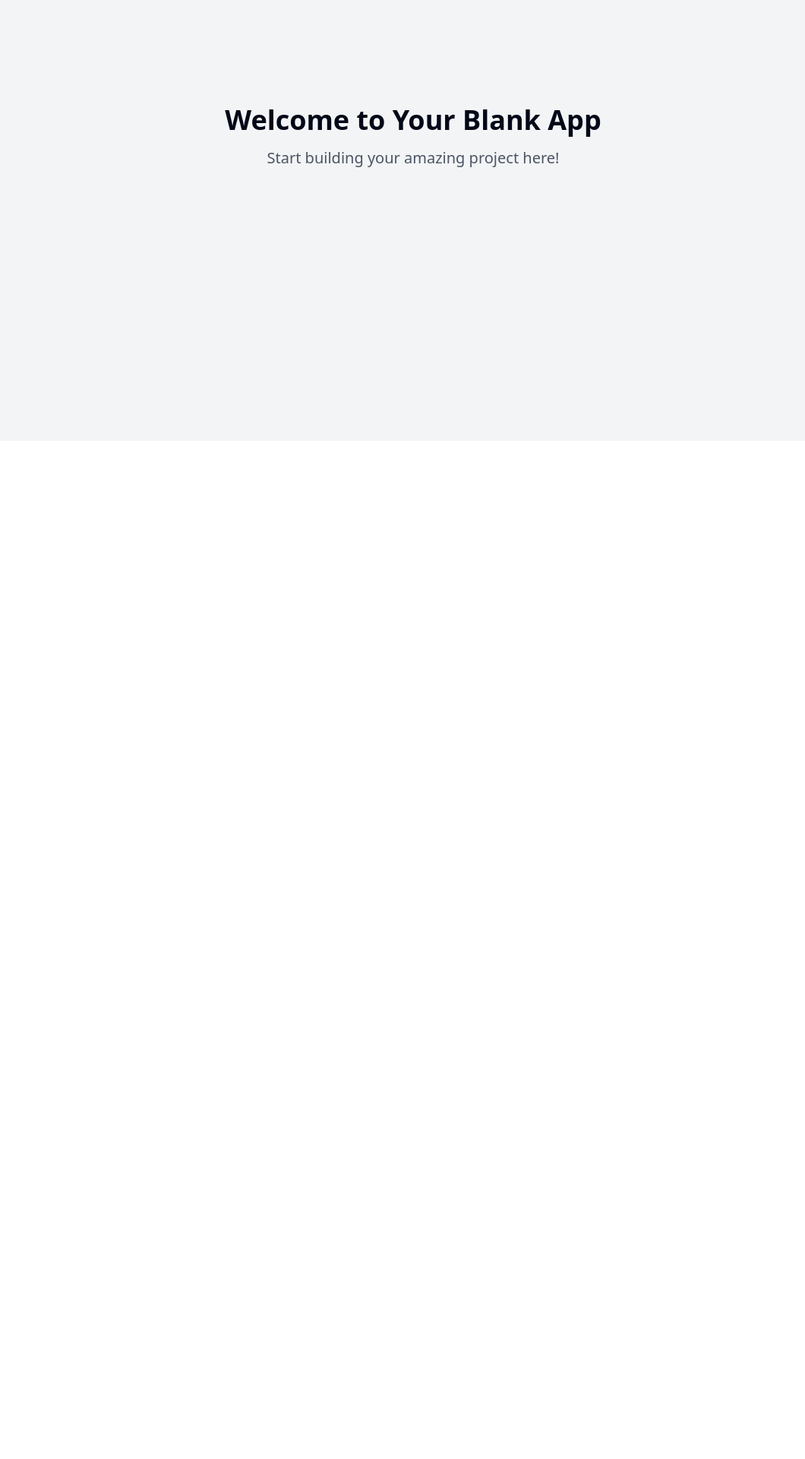
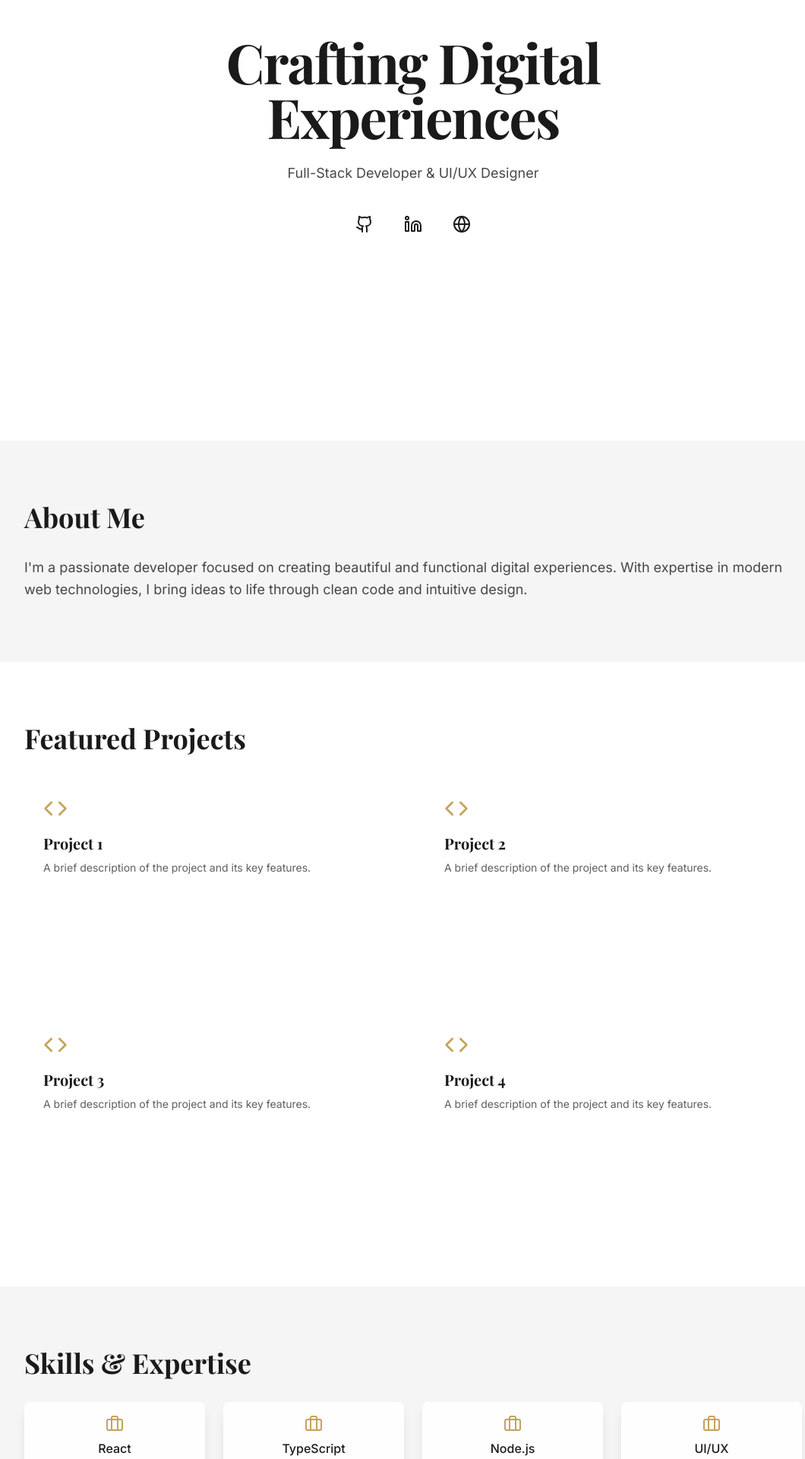
Before and after one commit to OpenInnovationNetwork/showcase-sailboat-nest, a React (Vite) app: page / in a window 1280 px wide. Shown: the part 220-2140 px from the top of the page at 76% size, without its empty margins (96-1156 px from the left). Before the commit the page ends 800 px from the top, so only its background shows below. Built offline with nearby package versions, Linux system fonts and the light colour scheme.

Commit message:
Add portfolio site
This commit adds a static portfolio site.

```diff
--- a/index.html
+++ b/index.html
@@ -1,17 +1,18 @@
+
 <!DOCTYPE html>
 <html lang="en">
   <head>
     <meta charset="UTF-8" />
     <meta name="viewport" content="width=device-width, initial-scale=1.0" />
-    <title>showcase-sailboat-nest</title>
-    <meta name="description" content="Lovable Generated Project" />
-    <meta name="author" content="Lovable" />
+    <title>Portfolio</title>
+    <meta name="description" content="Professional Portfolio" />
+    <meta name="author" content="Portfolio" />
     <meta property="og:image" content="/og-image.png" />
+    <link rel="stylesheet" href="https://fonts.googleapis.com/css2?family=Playfair+Display:wght@400;500;600;700&family=Inter:wght@300;400;500;600&display=swap" />
   </head>
 
   <body>
     <div id="root"></div>
-    <!-- IMPORTANT: DO NOT REMOVE THIS SCRIPT TAG OR THIS VERY COMMENT! -->
     <script src="https://cdn.gpteng.co/gptengineer.js" type="module"></script>
     <script type="module" src="/src/main.tsx"></script>
   </body>
--- a/src/index.css
+++ b/src/index.css
@@ -1,3 +1,4 @@
+
 @tailwind base;
 @tailwind components;
 @tailwind utilities;
@@ -5,97 +6,43 @@
 @layer base {
   :root {
     --background: 0 0% 100%;
-    --foreground: 222.2 84% 4.9%;
-
-    --card: 0 0% 100%;
-    --card-foreground: 222.2 84% 4.9%;
-
-    --popover: 0 0% 100%;
-    --popover-foreground: 222.2 84% 4.9%;
-
-    --primary: 222.2 47.4% 11.2%;
-    --primary-foreground: 210 40% 98%;
-
-    --secondary: 210 40% 96.1%;
-    --secondary-foreground: 222.2 47.4% 11.2%;
-
-    --muted: 210 40% 96.1%;
-    --muted-foreground: 215.4 16.3% 46.9%;
-
-    --accent: 210 40% 96.1%;
-    --accent-foreground: 222.2 47.4% 11.2%;
-
-    --destructive: 0 84.2% 60.2%;
-    --destructive-foreground: 210 40% 98%;
-
-    --border: 214.3 31.8% 91.4%;
-    --input: 214.3 31.8% 91.4%;
-    --ring: 222.2 84% 4.9%;
-
-    --radius: 0.5rem;
-
-    --sidebar-background: 0 0% 98%;
-
-    --sidebar-foreground: 240 5.3% 26.1%;
-
-    --sidebar-primary: 240 5.9% 10%;
-
-    --sidebar-primary-foreground: 0 0% 98%;
-
-    --sidebar-accent: 240 4.8% 95.9%;
-
-    --sidebar-accent-foreground: 240 5.9% 10%;
-
-    --sidebar-border: 220 13% 91%;
-
-    --sidebar-ring: 217.2 91.2% 59.8%;
+    --foreground: 0 0% 10%;
+    --border: 0 0% 90%;
+    --input: 0 0% 90%;
+    --ring: 0 0% 10%;
   }
 
-  .dark {
-    --background: 222.2 84% 4.9%;
-    --foreground: 210 40% 98%;
+  * {
+    @apply border-border selection:bg-accent/20;
+  }
 
-    --card: 222.2 84% 4.9%;
-    --card-foreground: 210 40% 98%;
+  html {
+    @apply scroll-smooth;
+  }
 
-    --popover: 222.2 84% 4.9%;
-    --popover-foreground: 210 40% 98%;
-
-    --primary: 210 40% 98%;
-    --primary-foreground: 222.2 47.4% 11.2%;
-
-    --secondary: 217.2 32.6% 17.5%;
-    --secondary-foreground: 210 40% 98%;
-
-    --muted: 217.2 32.6% 17.5%;
-    --muted-foreground: 215 20.2% 65.1%;
-
-    --accent: 217.2 32.6% 17.5%;
-    --accent-foreground: 210 40% 98%;
-
-    --destructive: 0 62.8% 30.6%;
-    --destructive-foreground: 210 40% 98%;
-
-    --border: 217.2 32.6% 17.5%;
-    --input: 217.2 32.6% 17.5%;
-    --ring: 212.7 26.8% 83.9%;
-    --sidebar-background: 240 5.9% 10%;
-    --sidebar-foreground: 240 4.8% 95.9%;
-    --sidebar-primary: 224.3 76.3% 48%;
-    --sidebar-primary-foreground: 0 0% 100%;
-    --sidebar-accent: 240 3.7% 15.9%;
-    --sidebar-accent-foreground: 240 4.8% 95.9%;
-    --sidebar-border: 240 3.7% 15.9%;
-    --sidebar-ring: 217.2 91.2% 59.8%;
+  body {
+    @apply bg-background text-foreground font-inter antialiased;
   }
 }
 
-@layer base {
-  * {
-    @apply border-border;
+@layer utilities {
+  .glass {
+    @apply backdrop-blur-md bg-white/90 border border-white/20 shadow-lg;
   }
 
-  body {
-    @apply bg-background text-foreground;
+  .section-padding {
+    @apply py-20 px-6 md:px-12 lg:px-24;
   }
 }
+
+.hero-text {
+  @apply font-playfair text-5xl md:text-6xl lg:text-7xl font-bold tracking-tight;
+}
+
+.section-title {
+  @apply font-playfair text-3xl md:text-4xl font-bold mb-8;
+}
+
+.content-text {
+  @apply text-lg leading-relaxed text-foreground/80;
+}
--- a/src/pages/Index.tsx
+++ b/src/pages/Index.tsx
@@ -1,12 +1,121 @@
-// Update this page (the content is just a fallback if you fail to update the page)
+
+import { useEffect } from "react";
+import { Github, Linkedin, Globe, Code, Briefcase } from "lucide-react";
 
 const Index = () => {
+  useEffect(() => {
+    const observerOptions = {
+      root: null,
+      rootMargin: "0px",
+      threshold: 0.1,
+    };
+
+    const observer = new IntersectionObserver((entries) => {
+      entries.forEach((entry) => {
+        if (entry.isIntersecting) {
+          entry.target.classList.add("animate-fade-up");
+          observer.unobserve(entry.target);
+        }
+      });
+    }, observerOptions);
+
+    document.querySelectorAll(".animate-on-scroll").forEach((el) => {
+      observer.observe(el);
+    });
+
+    return () => observer.disconnect();
+  }, []);
+
   return (
-    <div className="min-h-screen flex items-center justify-center bg-gray-100">
-      <div className="text-center">
-        <h1 className="text-4xl font-bold mb-4">Welcome to Your Blank App</h1>
-        <p className="text-xl text-gray-600">Start building your amazing project here!</p>
-      </div>
+    <div className="min-h-screen">
+      {/* Hero Section */}
+      <section className="section-padding min-h-screen flex items-center justify-center relative overflow-hidden">
+        <div className="max-w-5xl mx-auto text-center">
+          <h1 className="hero-text opacity-0 animate-fade-up">
+            Crafting Digital
+            <br />
+            Experiences
+          </h1>
+          <p className="content-text mt-6 opacity-0 animate-fade-up" style={{ animationDelay: "0.2s" }}>
+            Full-Stack Developer & UI/UX Designer
+          </p>
+          <div className="flex gap-6 justify-center mt-8 opacity-0 animate-fade-up" style={{ animationDelay: "0.4s" }}>
+            <a href="https://github.com" target="_blank" rel="noopener noreferrer" className="p-2 rounded-full hover:bg-secondary transition-colors">
+              <Github className="w-6 h-6" />
+            </a>
+            <a href="https://linkedin.com" target="_blank" rel="noopener noreferrer" className="p-2 rounded-full hover:bg-secondary transition-colors">
+              <Linkedin className="w-6 h-6" />
+            </a>
+            <a href="#" className="p-2 rounded-full hover:bg-secondary transition-colors">
+              <Globe className="w-6 h-6" />
+            </a>
+          </div>
+        </div>
+      </section>
+
+      {/* About Section */}
+      <section className="section-padding bg-secondary">
+        <div className="max-w-5xl mx-auto">
+          <div className="animate-on-scroll opacity-0">
+            <h2 className="section-title">About Me</h2>
+            <p className="content-text">
+              I'm a passionate developer focused on creating beautiful and functional digital experiences. With expertise in modern web technologies, I bring ideas to life through clean code and intuitive design.
+            </p>
+          </div>
+        </div>
+      </section>
+
+      {/* Projects Section */}
+      <section className="section-padding">
+        <div className="max-w-5xl mx-auto">
+          <h2 className="section-title animate-on-scroll opacity-0">Featured Projects</h2>
+          <div className="grid grid-cols-1 md:grid-cols-2 gap-8">
+            {[1, 2, 3, 4].map((project) => (
+              <div
+                key={project}
+                className="group relative overflow-hidden rounded-lg animate-on-scroll opacity-0"
+              >
+                <div className="aspect-video bg-secondary glass p-6">
+                  <Code className="w-8 h-8 mb-4 text-accent" />
+                  <h3 className="font-playfair text-xl font-bold mb-2">Project {project}</h3>
+                  <p className="text-sm text-foreground/70">A brief description of the project and its key features.</p>
+                </div>
+              </div>
+            ))}
+          </div>
+        </div>
+      </section>
+
+      {/* Skills Section */}
+      <section className="section-padding bg-secondary">
+        <div className="max-w-5xl mx-auto">
+          <h2 className="section-title animate-on-scroll opacity-0">Skills & Expertise</h2>
+          <div className="grid grid-cols-2 md:grid-cols-3 lg:grid-cols-4 gap-6">
+            {["React", "TypeScript", "Node.js", "UI/UX", "Next.js", "TailwindCSS", "GraphQL", "AWS"].map((skill) => (
+              <div key={skill} className="glass p-4 rounded-lg text-center animate-on-scroll opacity-0">
+                <Briefcase className="w-6 h-6 mx-auto mb-2 text-accent" />
+                <p className="font-medium">{skill}</p>
+              </div>
+            ))}
+          </div>
+        </div>
+      </section>
+
+      {/* Contact Section */}
+      <section className="section-padding">
+        <div className="max-w-3xl mx-auto text-center">
+          <h2 className="section-title animate-on-scroll opacity-0">Let's Connect</h2>
+          <p className="content-text animate-on-scroll opacity-0">
+            I'm always open to discussing new projects and opportunities.
+          </p>
+          <a
+            href="mailto:contact@example.com"
+            className="inline-block mt-8 px-8 py-3 rounded-lg bg-accent text-white font-medium hover:bg-accent/90 transition-colors animate-on-scroll opacity-0"
+          >
+            Get in Touch
+          </a>
+        </div>
+      </section>
     </div>
   );
 };
```
Also changed, not shown: tailwind.config.ts (+30 -69 lines).
